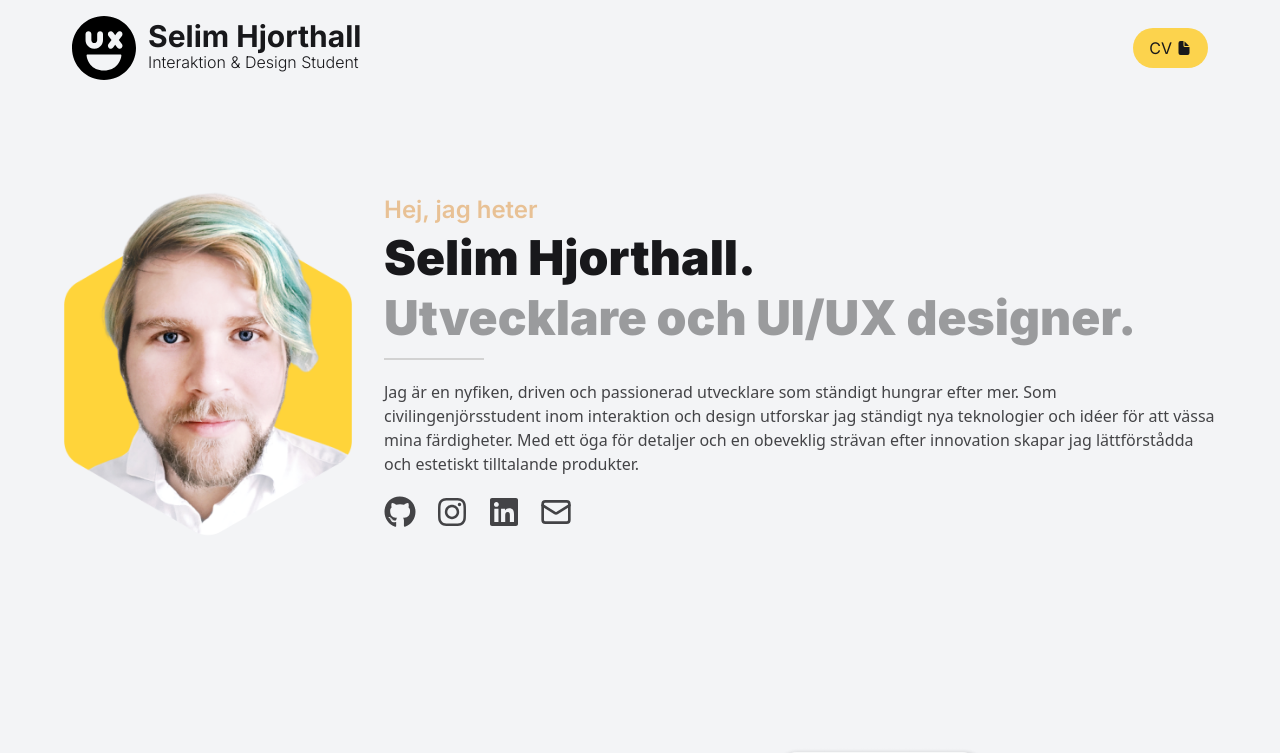
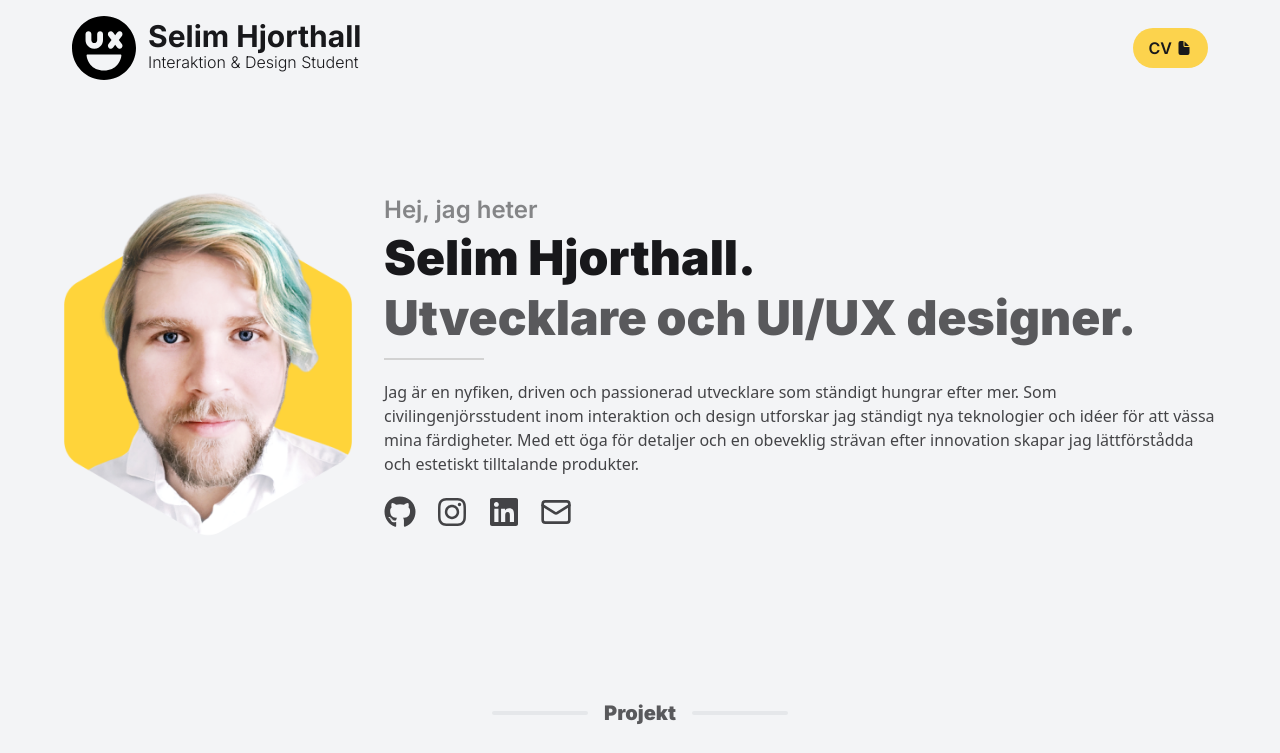
Before and after one commit to Deerhall/Deerhall.github.io, a Next.js app: page / in a window 1280 px wide. Shown: the top 753 px of the page. Built offline with nearby package versions, Linux system fonts and the light colour scheme.

Commit message:
Updated ui and title

```diff
--- a/src/app/layout.tsx
+++ b/src/app/layout.tsx
@@ -71,7 +71,7 @@ export default function RootLayout({
 					<div className="flex flex-row justify-between list-none">
 						<a
 							href="/files/Selim_Hjorthall_CV_Sv.pdf"
-							className="flex items-center gap-1 bg-amber-300 transition ease-out hover:ring-2 ring-gray-500 dark:text-zinc-900  py-2 px-4 rounded-full "
+							className="flex items-center gap-1 font-semibold bg-amber-300 transition ease-out hover:ring-2 ring-gray-500 dark:text-zinc-900  py-2 px-4 rounded-full "
 						>
 							CV
 							{/* <GiScrollUnfurled /> */}
--- a/src/app/page.tsx
+++ b/src/app/page.tsx
@@ -7,7 +7,7 @@ export default function Home() {
 		<>
 			{/* // <main className="flex min-h-screen flex-col items-center justify-between p-24 "> */}
 			{/* // <main className="flex flex-col w-full p-24 items-center justify-center gap-8 "> */}
-			<section className="flex flex-row w-full items-center gap-8 rounded-3xl py-24 max-xl:flex-col max-xl:py-2 max-xl:px-4 max-xl:gap-2 max-xl:items-start">
+			<section className="flex flex-row w-full items-center gap-8 rounded-3xl py-24 max-xl:flex-col max-xl:py-8 max-xl:px-4 max-xl:gap-2 max-xl:items-start">
 				{/* <div className="flex w-96 max-xl:w-full items-end">
 					<img
 						src="/images/portrait.png"
@@ -29,14 +29,15 @@ export default function Home() {
 				</div>
 
 				<div className="flex flex-col gap-5 w-full">
-					<h1 className="text-2xl font-semibold opacity-40 text-amber-600 dark:text-amber-300 dark:opacity-80 leading-4 max-xl:text-xl max-xl:text-center">
+					{/* <h1 className="text-2xl font-semibold text-zinc-400 leading-4"> */}
+					<h1 className="text-2xl font-semibold opacity-50   dark:opacity-80 leading-4 max-xl:text-xl max-xl:text-center">
 						Hej, jag heter
 					</h1>
 					<h1 className="text-5xl font-black leading-10 max-xl:text-4xl max-xl:leading-4 max-xl:text-center">
 						Selim Hjorthall.
 					</h1>
 
-					<h1 className="text-5xl font-black opacity-40 leading-10 max-xl:text-2xl  max-xl:text-center">
+					<h1 className="text-5xl font-black opacity-70 leading-10 max-xl:text-xl  max-xl:text-center">
 						Utvecklare och UI/UX designer.
 					</h1>
 					<svg
@@ -81,6 +82,12 @@ export default function Home() {
 					</div>
 				</div>
 			</section>
+
+			<div className="flex w-fit items-center m-auto gap-4 px-4 mt-8">
+				<div className="w-24 bg-gray-500 h-1 rounded-full opacity-10"></div>
+				<h1 className="text-xl font-black opacity-70 ">Projekt</h1>
+				<div className="w-24 bg-gray-500 h-1 rounded-full opacity-10"></div>
+			</div>
 
 			<Project
 				title="Rentbuddy"
```
